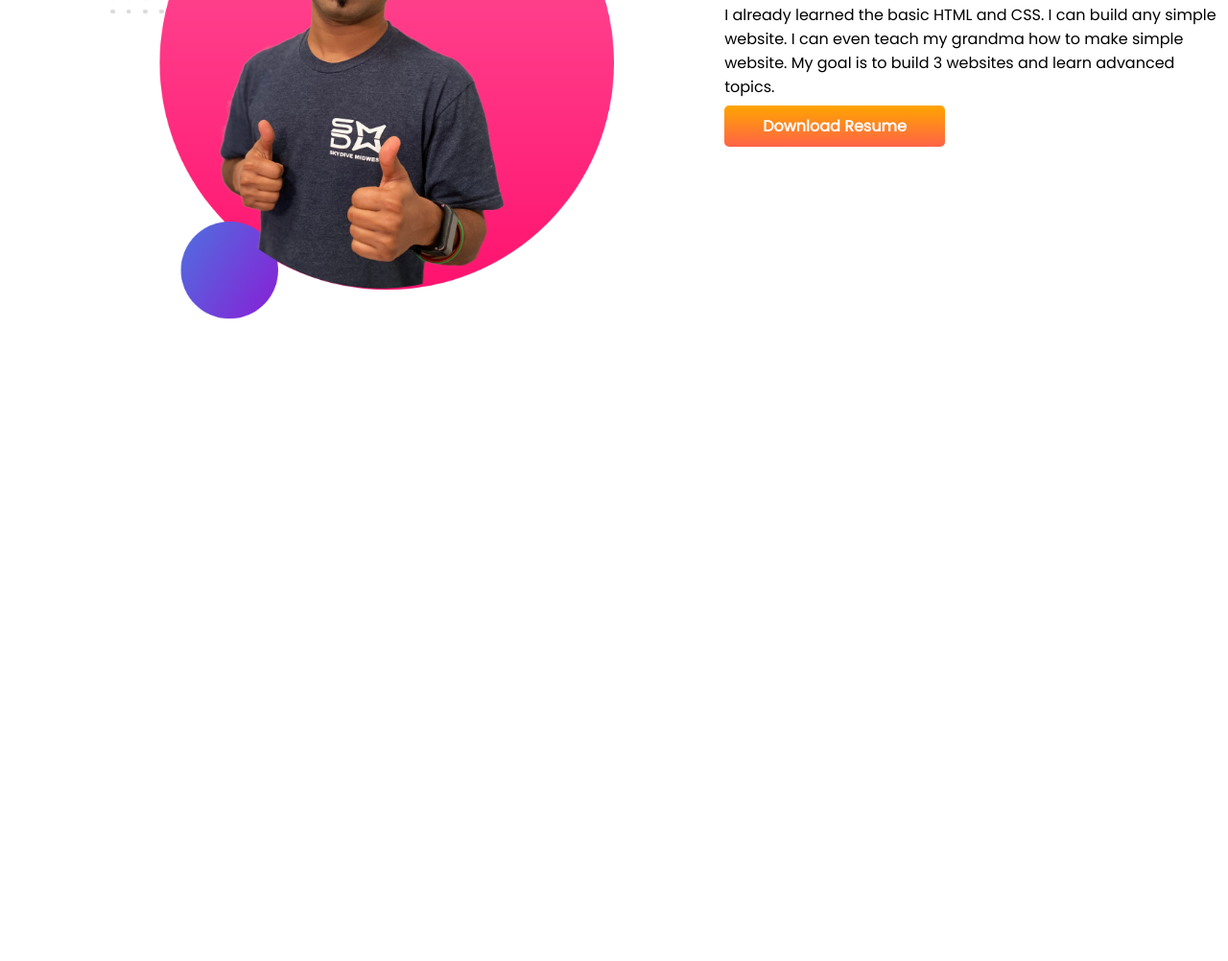
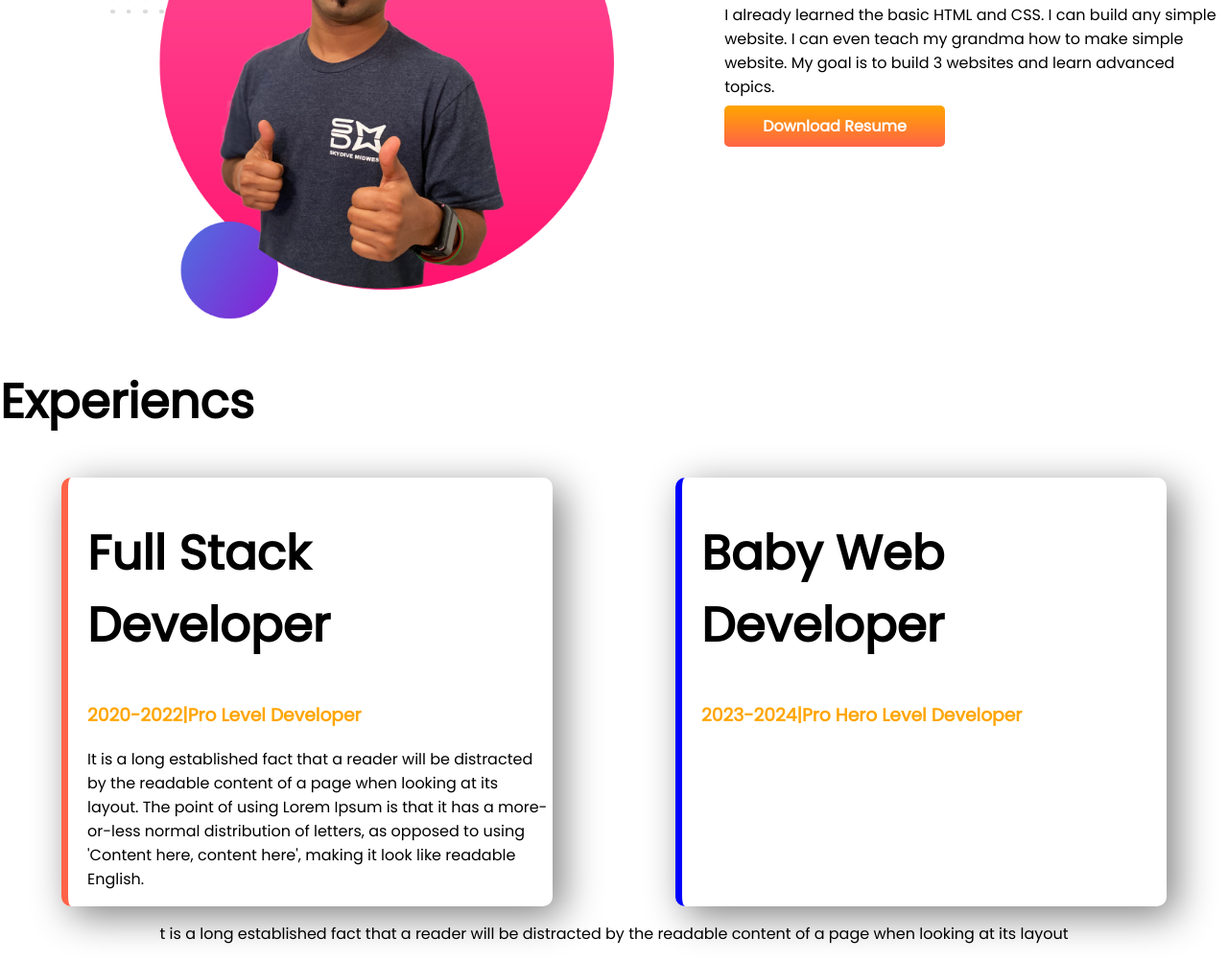
Before and after one commit to shorno532/Developer-Portfolio, a plain HTML site: page index.html in a window 1280 px wide. Shown: the part 859-1861 px from the top of the page at 96% size. Before the commit the page ends 1199 px from the top, so only its background shows below. Drawn offline with Linux system fonts and the light colour scheme.

Commit message:
style broder added footer

```diff
--- a/index.html
+++ b/index.html
@@ -14,7 +14,7 @@
 </head>
 
 <body>
-    <section class="top-banner">
+    <section class="top-banner flexible-container">
         <div class="half-width">
 
             <h1> Welcome To </h1>
@@ -42,7 +42,7 @@
         </div>
     </section>
 
-    <section class="dream big">
+    <section class="dream big flexible-container">
         <div class="width1">
             <img src="images/jhankar2.png" alt="">
         </div>
@@ -59,11 +59,32 @@
                 Resume</a>
         </div>
 
+    </section>
+    <section class="Experiencs Area">
+        <h1>Experiencs</h1>
+        <div class="flexible-container">
 
-
+            <div id = "full-stack"class="experience-item">
+                <h1>Full Stack Developer</h1>
+                <h3 class="orange-color">2020-2022|Pro Level Developer</h3>
+                <p> It is a long established fact that a reader will be distracted by the readable content of a page
+                    when
+                    looking at its layout. The point of using Lorem Ipsum is that it has a more-or-less normal
+                    distribution
+                    of letters, as opposed to using 'Content here, content here', making it look like readable English.
+                </p>
+            </div>
+            <div id="baby" class="experience-item">
+                <h1> Baby Web Developer</h1>
+                <h3 class="orange-color">2023-2024|Pro Hero Level Developer</h3>
+            </div>
+        </div>
 
     </section>
 
 </body>
+<footer>
+    <p>t is a long established fact that a reader will be distracted by the readable content of a page when looking at its layout</p>
+</footer>
 
 </html>
--- a/style.css
+++ b/style.css
@@ -27,7 +27,7 @@ button {
 
 }
 
-section {
+.flexible-container {
     display: flex;
 }
 
@@ -72,3 +72,30 @@ section {
     background-image: url(images/dream-bg.png);
     background-repeat: no-repeat;
 }
+
+.experience-item {
+    width: 50%;
+    margin-left: 5%;
+    margin-right: 5%;
+    padding-left: 20px;
+    border-radius: 10px;
+
+
+    box-shadow: 10px 10px 40px gray;
+}
+
+.Experiencs Area {
+    background-image: url(images/exp-bg.png);
+}
+
+#full-stack {
+    border-left: 7px solid tomato;
+}
+
+#baby {
+    border-left: 7px solid blue;
+
+}
+footer p{
+    text-align: center;
+}
```
